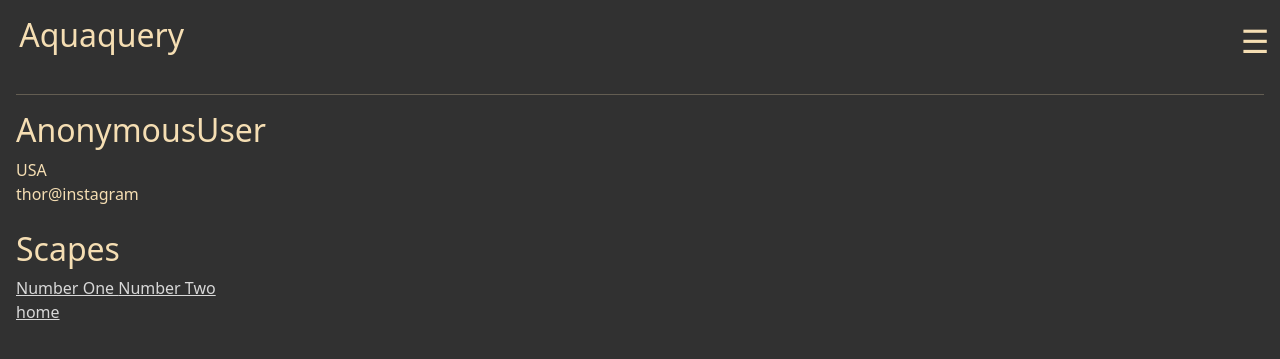
After one commit to k1tig/aq4, a Django app: page /catalog/user/1 in a window 1280 px wide. The commit adds this page. Shown: the top 359 px of the page. Run offline with Django 5.2, Linux system fonts and the light colour scheme; data comes from the database, SQL or seed files in the repository; some libraries are stand-ins or nearby versions.

Commit message:
updated menu button

```diff
--- a/catalog/static/catalog/home.css
+++ b/catalog/static/catalog/home.css
@@ -45,7 +45,7 @@
     font-size: 2rem;
     position: absolute;
     right: 0;
-    top: 0;
+    top: 16;
     color: wheat;
 }
 
@@ -158,3 +158,14 @@
     padding: .2rem .2rem;
     border-radius: 4px;
 }
+
+
+/* Add journal */
+
+.select2-results__options{
+    color: rgb(29, 29, 29)
+}
+.select2-selection__choice__display{
+    color: rgb(29, 29, 29)
+
+}
--- a/catalog/templates/base_generic.html
+++ b/catalog/templates/base_generic.html
@@ -8,7 +8,7 @@
     <link href="https://cdn.jsdelivr.net/npm/select2@4.1.0-rc.0/dist/css/select2.min.css" rel="stylesheet" />
     <script src="https://cdn.jsdelivr.net/npm/select2@4.1.0-rc.0/dist/js/select2.min.js"></script>
     <link rel="stylesheet" href="{% static 'catalog/home.css' %}">
-    <title>Document</title>
+    <title>Aquaquery</title>
 
 </head>
 <body>
@@ -16,8 +16,17 @@
         <a href="{% url 'home' %}"><h1>Aquaquery</h1></a>
         <div id="myLinks">
             <a href=" {% url 'home' %} ">Home</a>
-            <a href="#">Link1</a>
-            <a href="#">Link2</a>
+            <a href=" {% url 'user_view' request.user.id %}">My Profile</a>
+            {% if request.user.is_authenticated %}
+
+            <ul>
+                <li><a href=" {% url 'add_entry' %}">Add Post</a></li>
+                <li><a href=" {% url 'add_scape' %}">Add Scape</a></li>
+            </ul>
+
+            {% endif %}
+            <a href=" {% url 'list_scape' %}">Scapes</a>
+            <a href="#">Plants</a>
         </div>
         <button class="hamburger" onclick="myFunction()" >☰</button>
     </header>
@@ -29,10 +38,10 @@
         {% endblock %}
         <a href="{% url 'home' %}">home</a>
     </div>
+
     {% block scripts %}
 
     {% endblock %}
-
 
     <script src="https://cdn.jsdelivr.net/npm/bootstrap@5.3.2/dist/js/bootstrap.bundle.min.js" integrity="sha384-C6RzsynM9kWDrMNeT87bh95OGNyZPhcTNXj1NW7RuBCsyN/o0jlpcV8Qyq46cDfL" crossorigin="anonymous"></script>
 
@@ -47,7 +56,5 @@
         }
     </script>
 
-
-
 </body>
 </html>
--- a/catalog/templates/scape.html
+++ b/catalog/templates/scape.html
@@ -1,7 +1,7 @@
 {% extends 'base_generic.html' %}
     {% block content %}
         <h1>Scape: {{ scape.scape_name }}</h1>
-        <p>Owner: {{ scape.owner }}</p>
+        <p>Owner: <a href=" {% url 'user_view'  scape.owner.id  %}">{{ scape.owner }}</a></p>
         <hr>
 
         <div class="scape_section">
--- /dev/null
+++ b/catalog/templates/user_page.html
@@ -0,0 +1,23 @@
+{% extends 'base_generic.html' %}
+{% load crispy_forms_tags %}
+
+    {% block content %}
+        <h1>{{ request.user }}</h1>
+        <div> {{profile.country}}</div>
+        <div> {{profile.instagram}}@instagram</div>
+        <br>
+        <div>
+            <h2>Scapes</h2>
+            {% for i in scape.all %}
+                <a href=" {% url 'scape_view' i.id %} "> {{i.scape_name}} </a>
+            {% endfor %}
+        </div>
+
+    {% endblock %}
+
+
+    {% block scripts %}
+        <script>
+
+        </script>
+    {% endblock %}
--- a/catalog/urls.py
+++ b/catalog/urls.py
@@ -1,15 +1,19 @@
 from django.contrib import admin
 from django.urls import path, include
-from catalog.views import AddScapeView, AddPlantView, HomePageView, UpdateScapeView, UpdatePlantView, scapeview, ScapeListView, CustomLoginView
+from catalog.views import AddScapeView, AddPlantView, HomePageView, UpdateScapeView, UpdatePlantView, scapeview, ScapeListView, CustomLoginView, user_scapesView
 
 
 urlpatterns = [
     path("", HomePageView.as_view(), name="home"),
     path('login/', CustomLoginView.as_view(), name = 'login'),
+
+
     path("catalog/add-scape/", AddScapeView.as_view(), name="add_scape"),
     path("catalog/scape/", ScapeListView.as_view(), name="list_scape"),
     path("catalog/update-scape/<int:pk>", UpdateScapeView.as_view(), name="update_scape"),
     path("catalog/scape/<int:pk>", scapeview, name="scape_view"),
+    path('catalog/user/<int:pk>', user_scapesView,  name="user_view"),
+
     path("catalog/add-plant/", AddPlantView.as_view(), name="add_plant"),
     path("catalog/update-plant/<int:pk>", UpdatePlantView.as_view(), name="update_plant")
 
--- a/catalog/views.py
+++ b/catalog/views.py
@@ -2,7 +2,6 @@
 from django.shortcuts import render
 from catalog.forms import ScapeForm, PlantForm
 from django.views.generic.edit import FormView, UpdateView
-from django.views.generic.detail import DetailView
 from django.views.generic import TemplateView, ListView
 from django.contrib.auth.views import LoginView
 from django.urls import reverse_lazy
@@ -27,10 +26,6 @@
     model = Scape
     template_name= "list_scape.html"
 
-#class ScapeView(DetailView):
-#    model = Scape
-#    template_name = "scape.html"
-
 
 def scapeview(request, pk):
     scape = Scape.objects.get(id=pk)
@@ -50,6 +45,18 @@
 
     return render(request, 'scape.html', context)
 
+
+###### Below: User Scapes page view
+
+def user_scapesView(request, pk):
+    profile = Profile.objects.get(id=pk)
+    scape = Scape.objects.filter(owner = pk)
+
+    context = {
+        'scape' : scape,
+        'profile' : profile,
+    }
+    return render(request, 'user_page.html', context)
 
 
 
```
